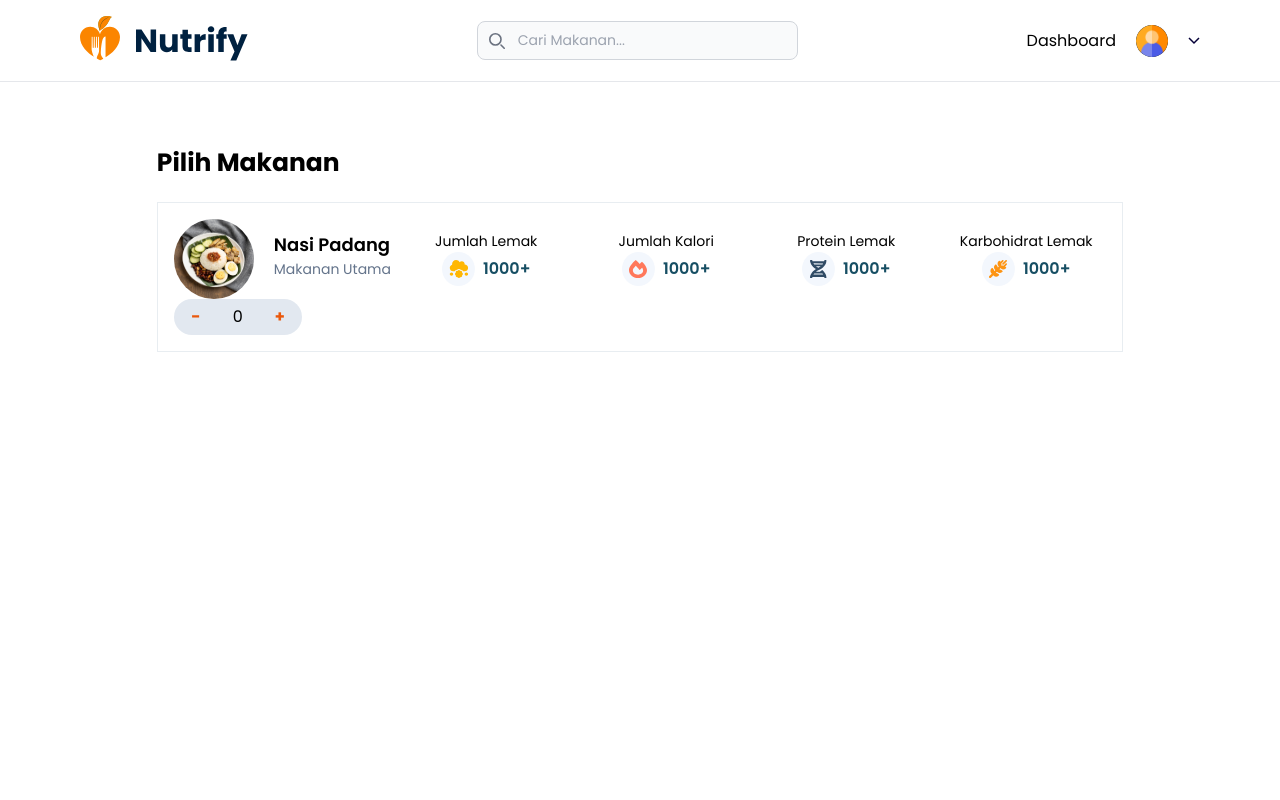
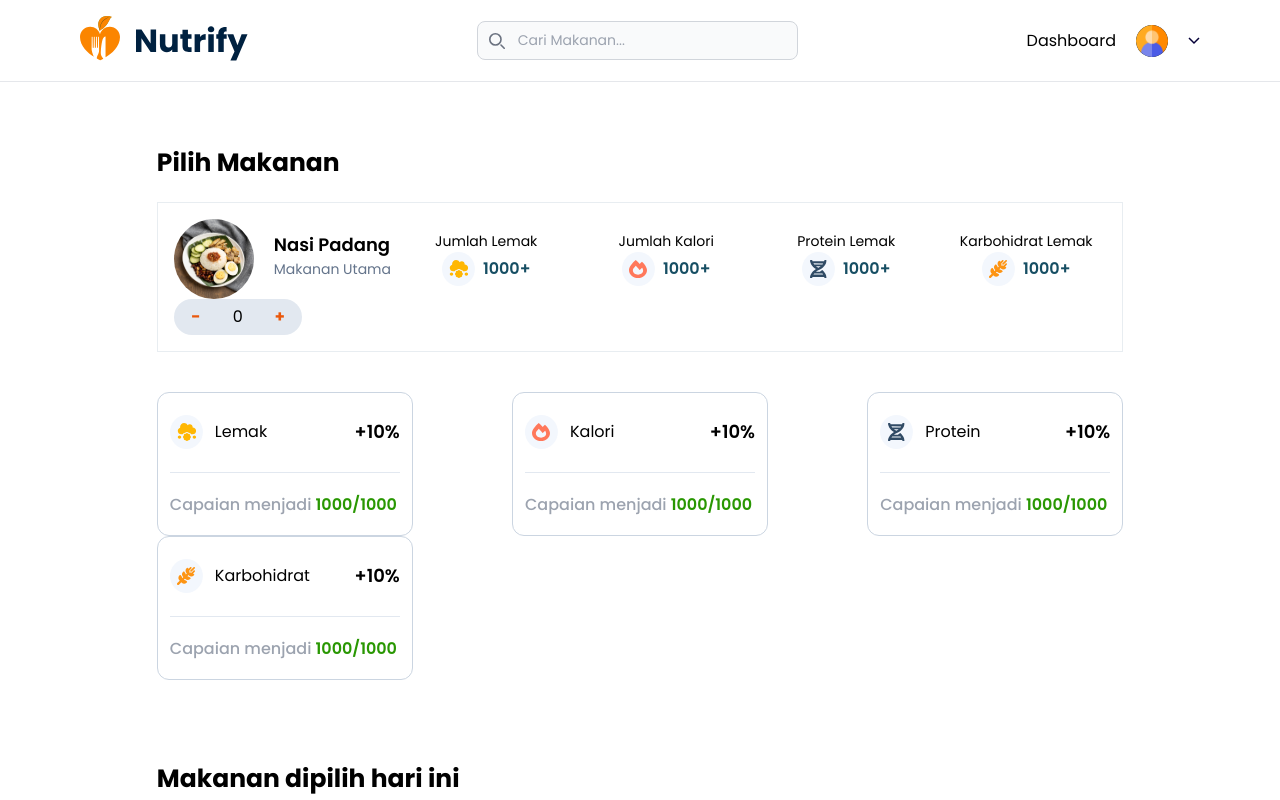
Before and after one commit to Nutrify-Dicoding/nutrify-app, a React (Vite) app: page /track in a window 1280 px wide. Shown: the top 800 px of the page. Built offline with nearby package versions, Linux system fonts and the light colour scheme.

Commit message:
add card target nutrion

```diff
--- /dev/null
+++ b/src/components/cards/CardNutritionTrack.jsx
@@ -0,0 +1,31 @@
+/* eslint-disable react/prop-types */
+
+const CardNutritionTrack = ({
+  name,
+  icon,
+  percentase,
+  value,
+  target,
+  text,
+}) => {
+  return (
+    <div className="w-64 h-36 border border-slate-300 rounded-xl px-3">
+      <div className="flex flex-row h-20 border-b border-slate-200 justify-between items-center">
+        <div className="flex flex-row justify-center items-center gap-3">
+          <img src={`/icons/${icon}`} alt="" />
+          <p>{name}</p>
+        </div>
+        <p className="font-semibold text-lg">+{percentase}</p>
+      </div>
+
+      <p className="text-base font-medium text-gray-400 mt-5">
+        {text}{' '}
+        <span className="text-green font-semibold">
+          {value}/{target}
+        </span>
+      </p>
+    </div>
+  );
+};
+
+export default CardNutritionTrack;
--- a/src/components/cards/CardTrack.jsx
+++ b/src/components/cards/CardTrackStats.jsx
@@ -1,6 +1,6 @@
 /* eslint-disable react/prop-types */
 
-const CardTrack = ({
+const CardTrackStats = ({
   name,
   icon,
   percentase,
@@ -28,4 +28,4 @@ const CardTrack = ({
   );
 };
 
-export default CardTrack;
+export default CardTrackStats;
--- a/src/components/containers/TrackingContainer.jsx
+++ b/src/components/containers/TrackingContainer.jsx
@@ -1,9 +1,9 @@
-import CardTrack from '../cards/CardTrack';
+import CardTrackStats from '../cards/CardTrackStats';
 
 const TrackingContainer = () => {
   return (
     <div className="mt-14  flex flex-row flex-wrap justify-center align-middle gap-10">
-      <CardTrack
+      <CardTrackStats
         color={'text-yellow'}
         icon={'lemak-icon.svg'}
         percentase={'10%'}
@@ -11,7 +11,7 @@ const TrackingContainer = () => {
         value={100}
         name={'Lemak'}
       />
-      <CardTrack
+      <CardTrackStats
         color={'text-rose-400'}
         icon={'kalori-icon.svg'}
         percentase={'10%'}
@@ -19,7 +19,7 @@ const TrackingContainer = () => {
         value={100}
         name={'Kalori'}
       />
-      <CardTrack
+      <CardTrackStats
         color={'text-cyan-900'}
         icon={'protein-icon.svg'}
         percentase={'10%'}
@@ -27,7 +27,7 @@ const TrackingContainer = () => {
         value={100}
         name={'Protein'}
       />
-      <CardTrack
+      <CardTrackStats
         color={'text-orange'}
         icon={'carbo-icon.svg'}
         percentase={'10%'}
--- a/src/pages/Tracking.jsx
+++ b/src/pages/Tracking.jsx
@@ -1,4 +1,5 @@
 import CardFoodChosen from '../components/cards/CardFoodChosen';
+import CardNutritionTrack from '../components/cards/CardNutritionTrack';
 
 const Tracking = () => {
   return (
@@ -9,6 +10,50 @@ const Tracking = () => {
         Pilih Makanan
       </p>
       <CardFoodChosen />
+      <div className="w-full mt-10 flex flex-row flex-wrap items-center justify-between">
+        <CardNutritionTrack
+          name={'Lemak'}
+          icon={'lemak-icon.svg'}
+          percentase={'10%'}
+          value={1000}
+          target={1000}
+          text={'Capaian menjadi'}
+        />{' '}
+        <CardNutritionTrack
+          name={'Kalori'}
+          icon={'kalori-icon.svg'}
+          percentase={'10%'}
+          value={1000}
+          target={1000}
+          text={'Capaian menjadi'}
+        />
+        <CardNutritionTrack
+          name={'Protein'}
+          icon={'protein-icon.svg'}
+          percentase={'10%'}
+          value={1000}
+          target={1000}
+          text={'Capaian menjadi'}
+        />
+        <CardNutritionTrack
+          name={'Karbohidrat'}
+          icon={'carbo-icon.svg'}
+          percentase={'10%'}
+          value={1000}
+          target={1000}
+          text={'Capaian menjadi'}
+        />
+      </div>
+      <p
+        className="font-bold mt-20 text-2xl
+        ">
+        Makanan dipilih hari ini
+      </p>
+      <div>
+        <CardFoodChosen />
+        <CardFoodChosen />
+        <CardFoodChosen />
+      </div>
     </section>
   );
 };
```
